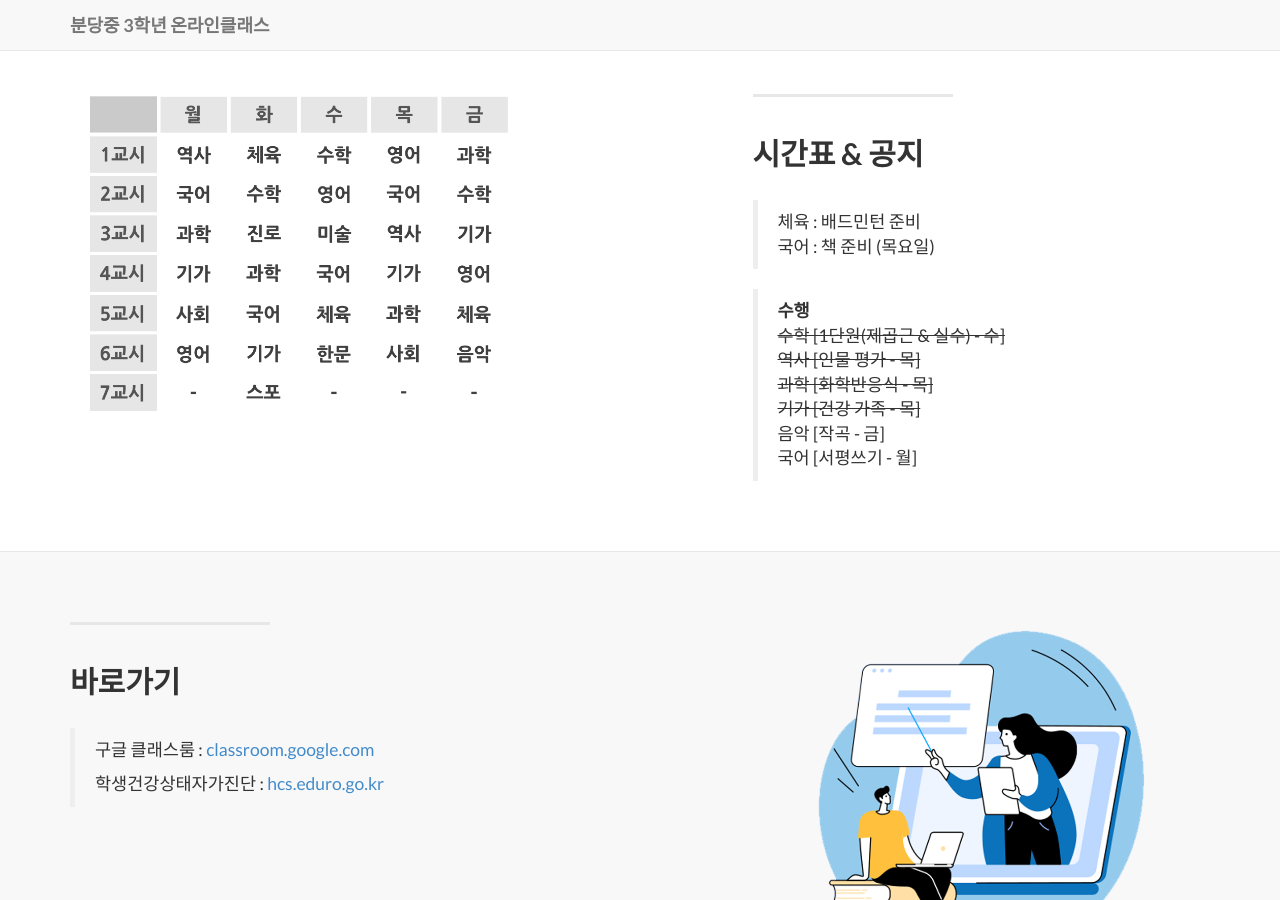
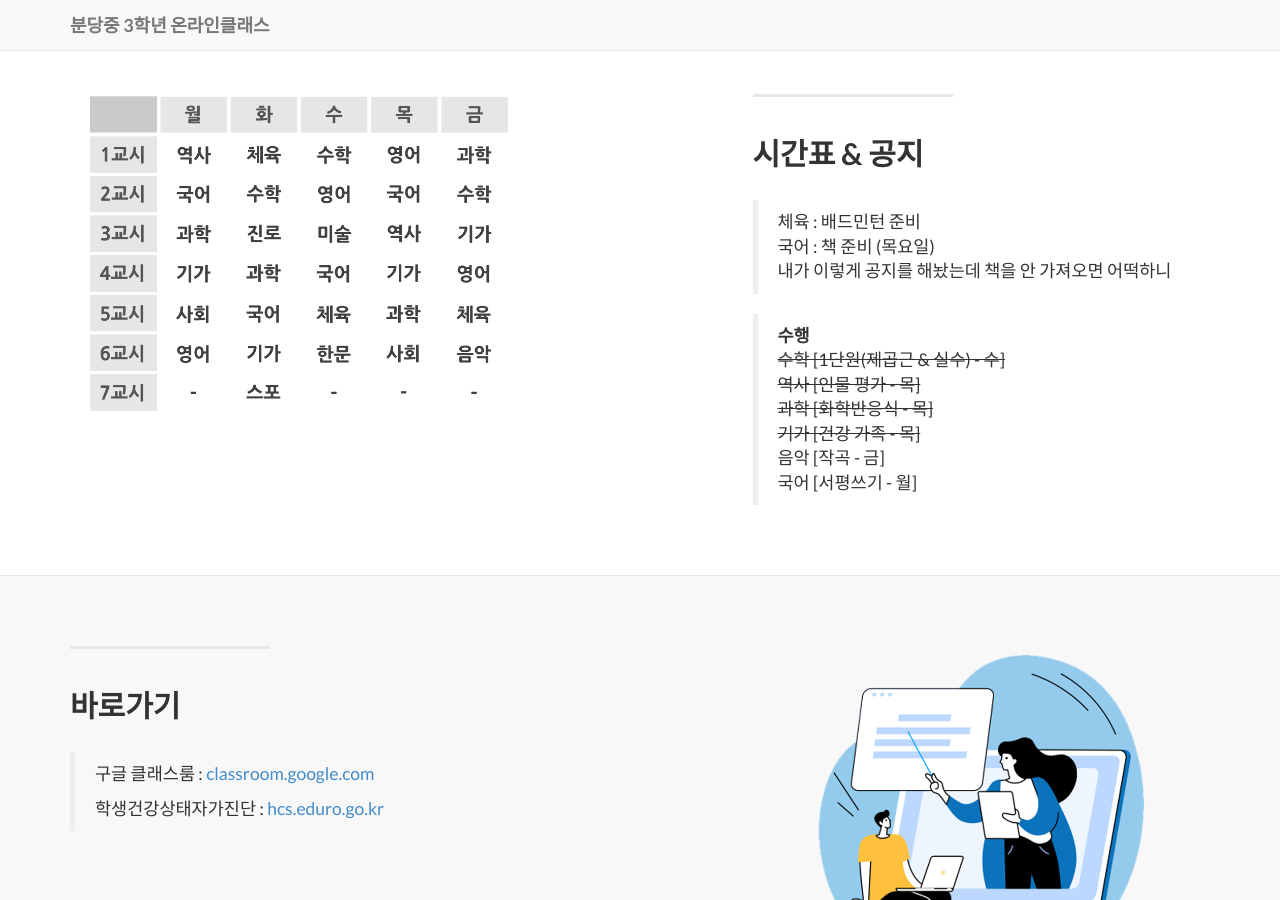
Before and after one commit to bundang-ms-2021/oncl, a Jekyll site: the page built from index.html, in a window 1280 px wide and 900 px high, scrolled down 741 px. Built offline with Jekyll 4.4.1, drawn with Linux system fonts in a browser that asks for light colours; nearby versions of some CDN libraries; library files that are not in the unit come from our copies.

Commit message:
Update 2014-09-21-services-1.markdown

```diff
--- a/_posts/2014-09-21-services-1.markdown
+++ b/_posts/2014-09-21-services-1.markdown
@@ -9,6 +9,7 @@ description: |
 
   > 체육 : 배드민턴 준비
   > 국어 : 책 준비 (목요일)
+  > 내가 이렇게 공지를 해놨는데 책을 안 가져오면 어떡하니
 
   > **수행**
   > ~~수학 [1단원(제곱근 & 실수) - 수]~~
```
